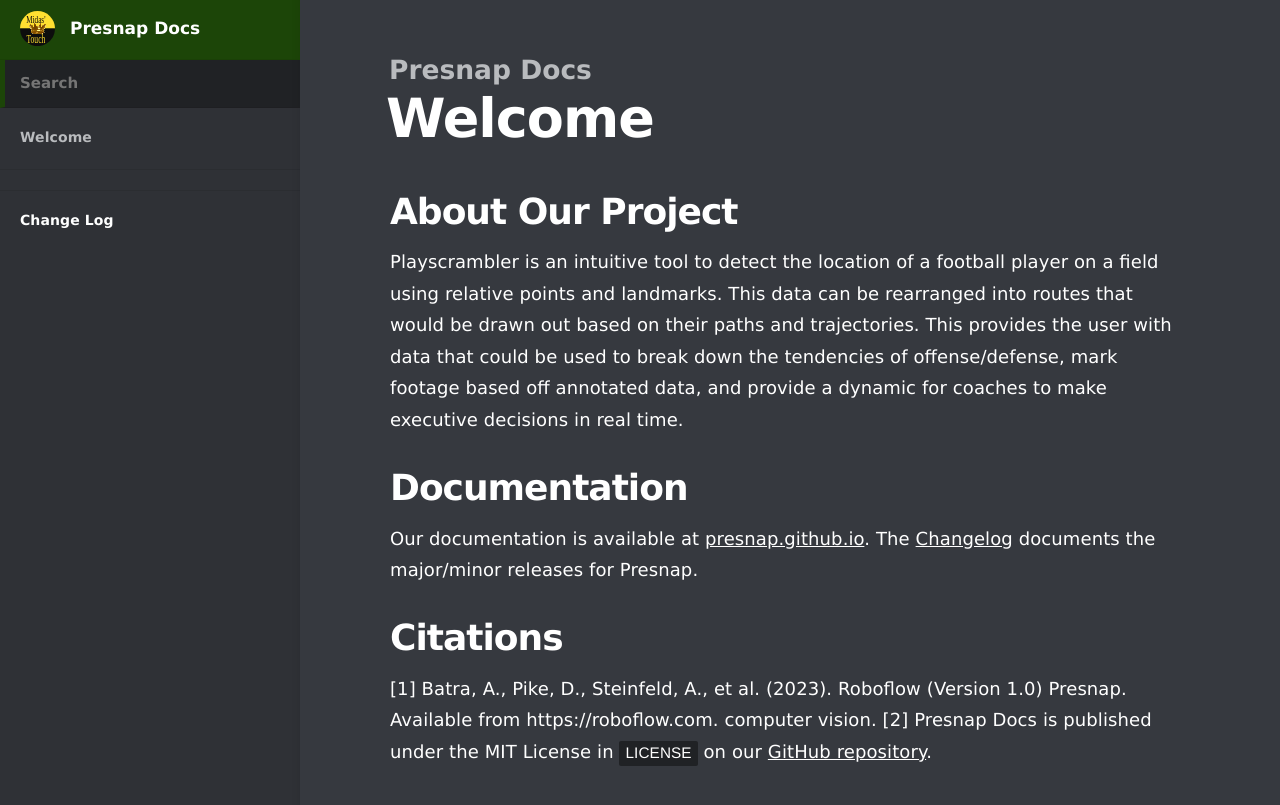
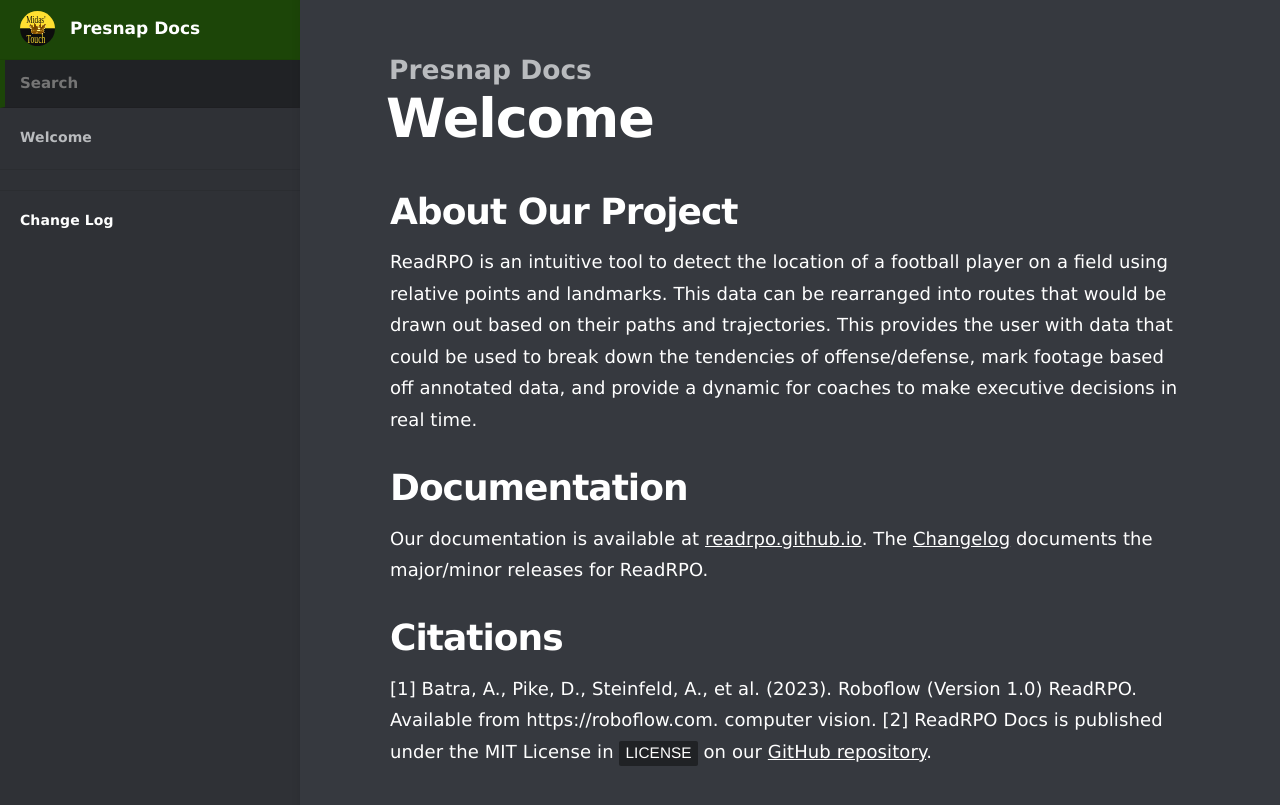
Before and after one commit to ReadRPO/readrpo.github.io, a Jekyll site: the page built from index.md, in a window 1280 px wide. Shown: the top 805 px of the page. Built offline with Jekyll 4.4.1, drawn with Linux system fonts in a browser that asks for light colours.

Commit message:
update name

```diff
--- a/index.md
+++ b/index.md
@@ -3,11 +3,11 @@
 ---
 
 ## About Our Project
-Playscrambler is an intuitive tool to detect the location of a football player on a field using relative points and landmarks. This data can be rearranged into routes that would be drawn out based on their paths and trajectories. This provides the user with data that could be used to break down the tendencies of offense/defense, mark footage based off annotated data, and provide a dynamic for coaches to make executive decisions in real time.
+ReadRPO is an intuitive tool to detect the location of a football player on a field using relative points and landmarks. This data can be rearranged into routes that would be drawn out based on their paths and trajectories. This provides the user with data that could be used to break down the tendencies of offense/defense, mark footage based off annotated data, and provide a dynamic for coaches to make executive decisions in real time.
 
 ## Documentation
-Our documentation is available at [presnap.github.io](https://presnap.github.io). The [Changelog](https://presnap.github.io/changelog) documents the major/minor releases for Presnap.
+Our documentation is available at [readrpo.github.io](https://readrpo.github.io). The [Changelog](https://readrpo.github.io/changelog) documents the major/minor releases for ReadRPO.
 
 ## Citations
-[1] Batra, A., Pike, D., Steinfeld, A., et al. (2023). Roboflow (Version 1.0) Presnap. Available from https://roboflow.com. computer vision.
-[2] Presnap Docs is published under the MIT License in `LICENSE` on our [GitHub repository](https://github.com/Presnap/presnap.github.io).
+[1] Batra, A., Pike, D., Steinfeld, A., et al. (2023). Roboflow (Version 1.0) ReadRPO. Available from https://roboflow.com. computer vision.
+[2] ReadRPO Docs is published under the MIT License in `LICENSE` on our [GitHub repository](https://github.com/ReadRPO/readrpo.github.io).
```
